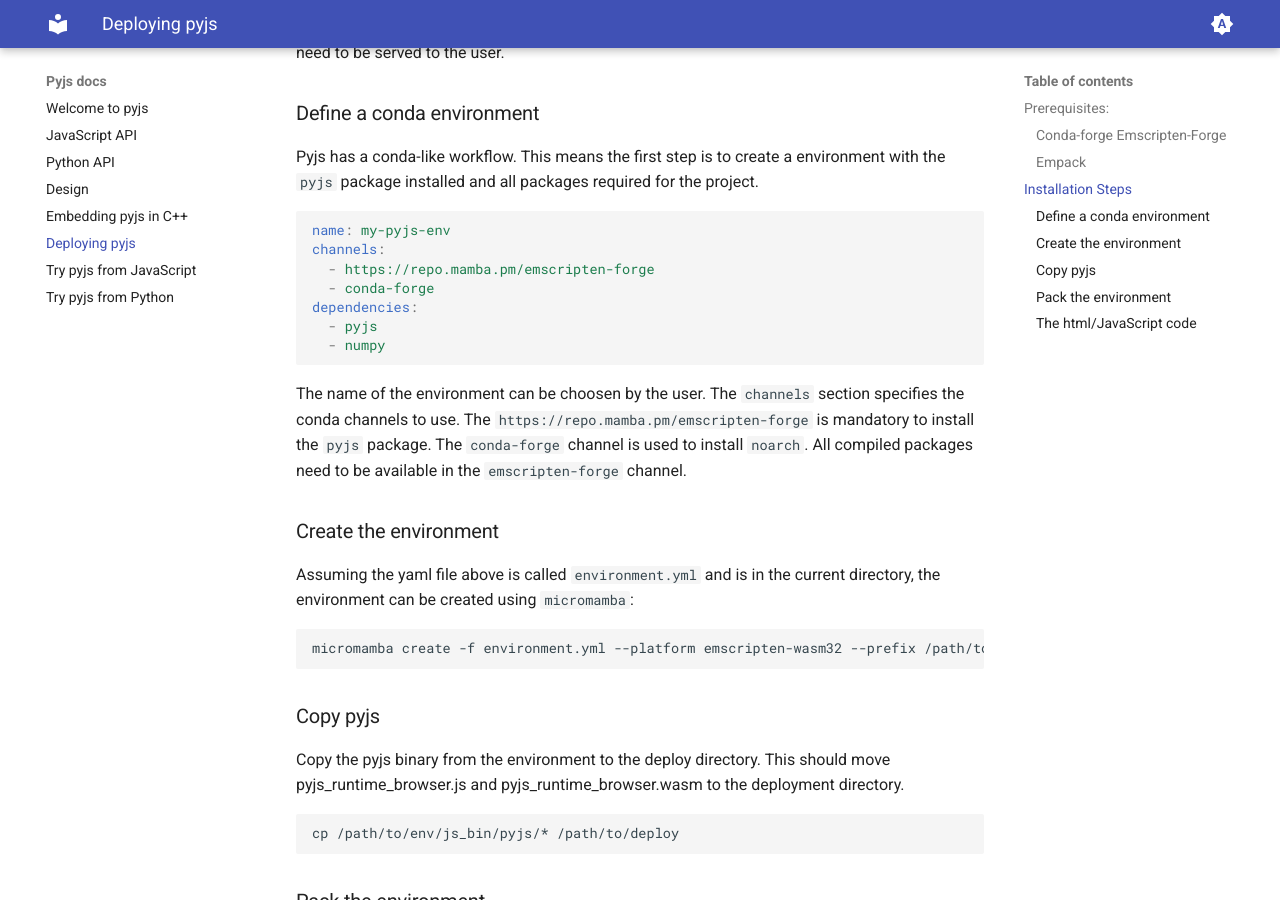
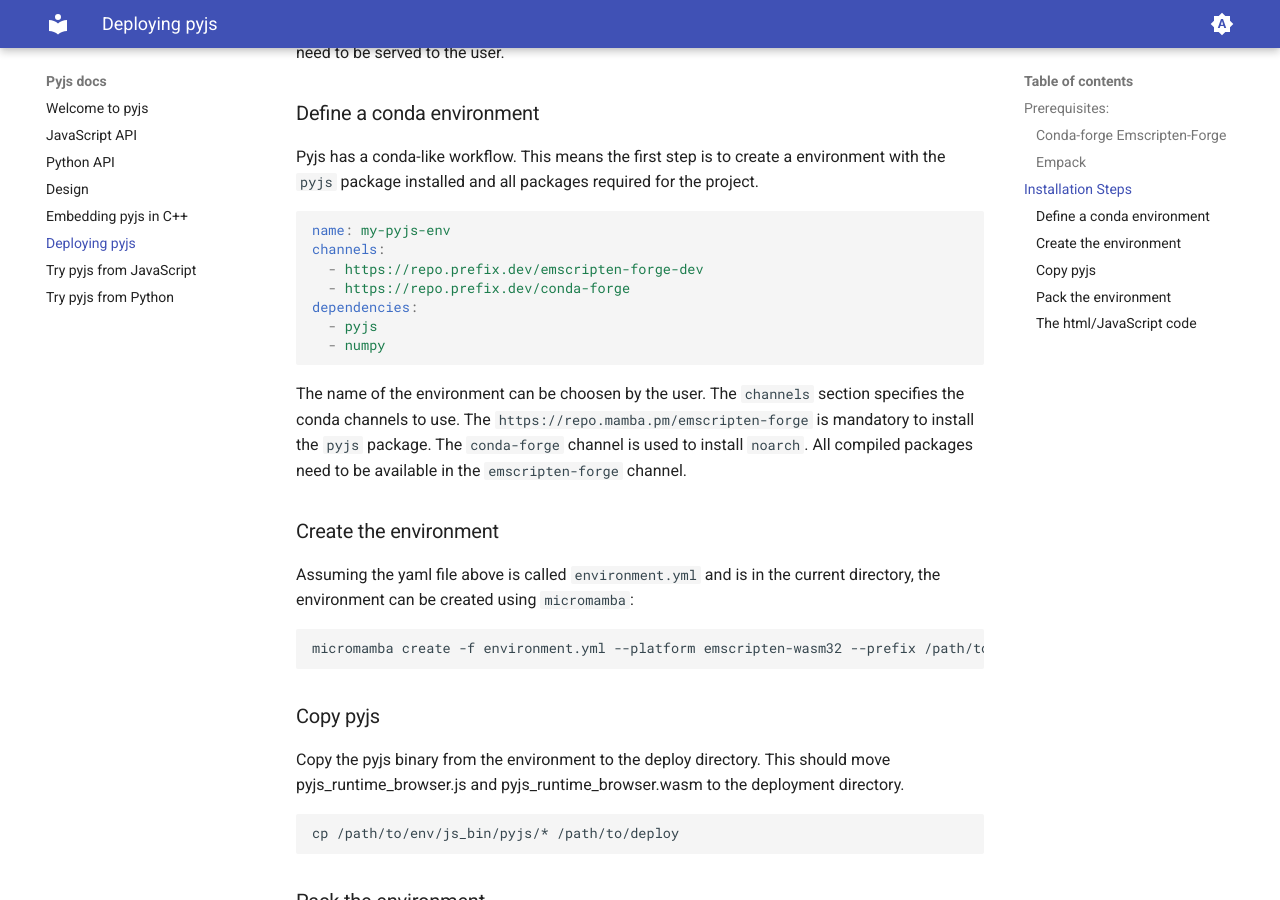
Before and after one commit to emscripten-forge/pyjs, an MkDocs documentation site: the page built from docs/installation.md, in a window 1280 px wide and 900 px high, scrolled down 591 px. Built offline with MkDocs 1.6.1 and Material for MkDocs 9.7.7, drawn with Linux system fonts in a browser that asks for light colours; part of the change alters nothing that is shown.

Commit message:
Update channels in docs

````diff
--- a/docs/installation.md
+++ b/docs/installation.md
@@ -24,8 +24,8 @@ and all packages required for the project.
 ```yaml
 name: my-pyjs-env
 channels:
-  - https://repo.mamba.pm/emscripten-forge
-  - conda-forge
+  - https://repo.prefix.dev/emscripten-forge-dev
+  - https://repo.prefix.dev/conda-forge
 dependencies:
   - pyjs
   - numpy
````
